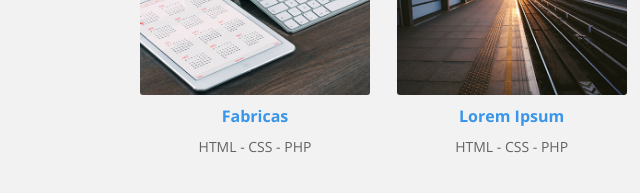
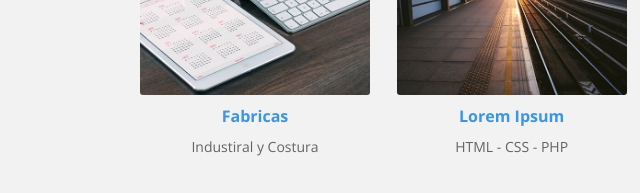
Before and after one commit to gaelLara21/Mi-pagina-Persona, a plain HTML site: page index.html in a window 1280 px wide. Shown: the part 1160-1353 px from the top of the page, 0-640 px from the left. Drawn offline with nearby package versions, Linux system fonts and the light colour scheme.

Commit message:
Sexto Commit

```diff
--- a/index.html
+++ b/index.html
@@ -52,7 +52,7 @@
 						</div>
 						<div class="descripcion">
 							<p class="nombre">Fabricas</p>
-							<p class="categoria">HTML - CSS - PHP</p>
+							<p class="categoria"> Industiral y Costura</p>
 						</div>
 					</div>
 					<div class="trabajo">
```
